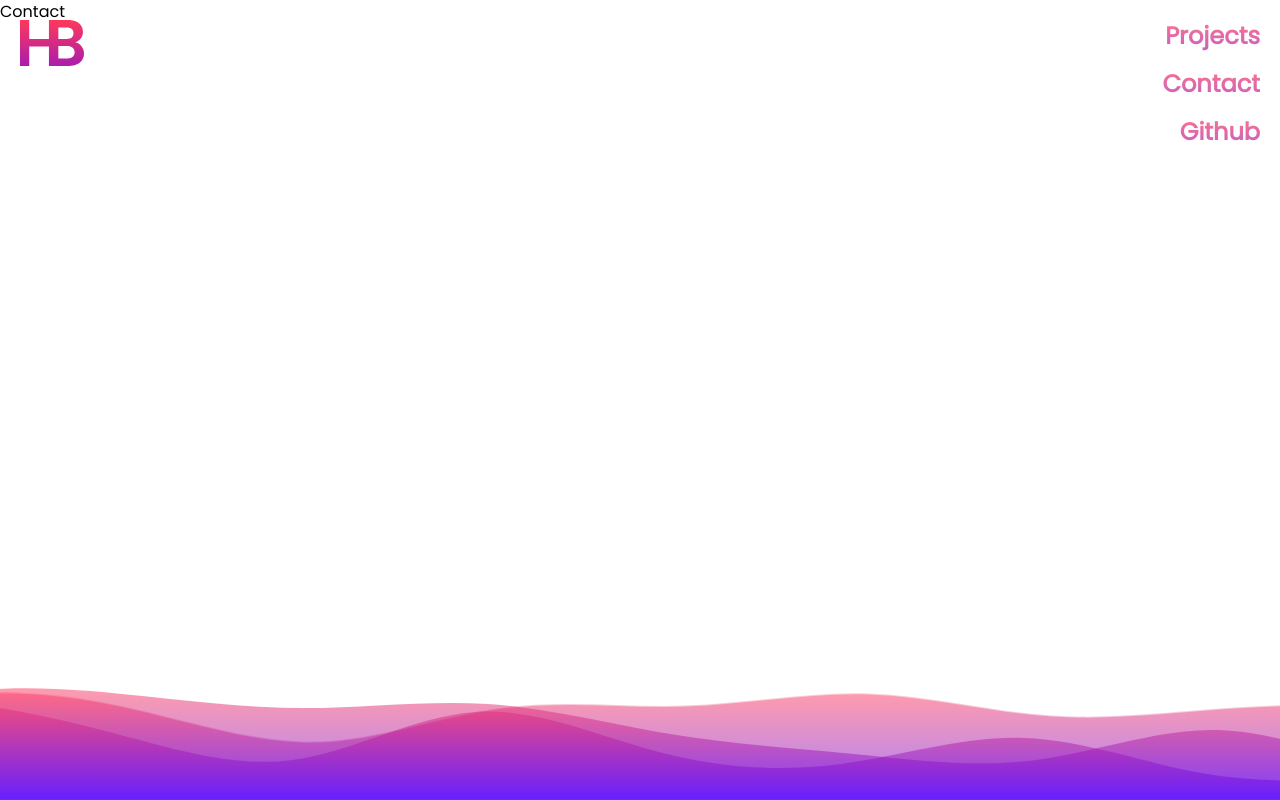
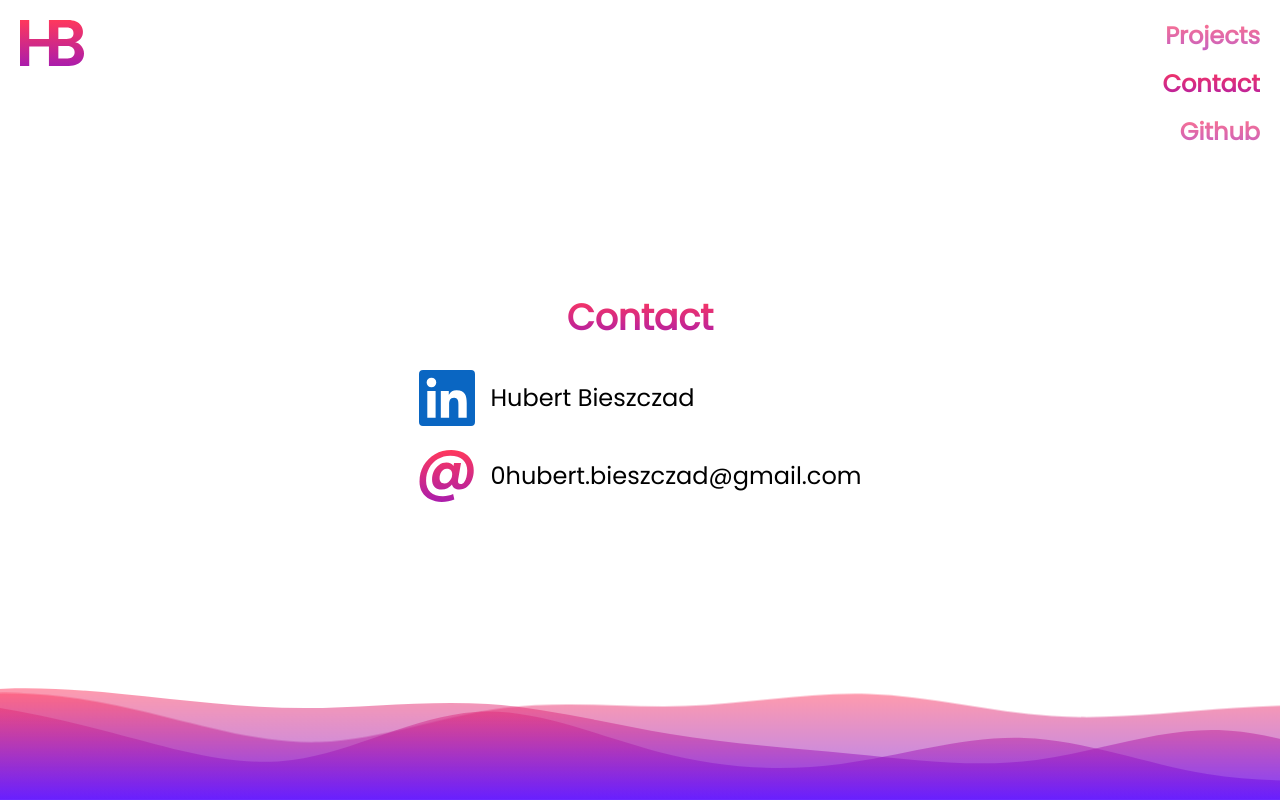
Before and after one commit to Brentlok/hbieszczad.pl, an Astro site: page /contact in a window 1280 px wide. Built offline with nearby package versions, Linux system fonts and the light colour scheme; Astro itself is replaced by a stand-in of ours.

Commit message:
Finishes

```diff
--- a/astro.config.mjs
+++ b/astro.config.mjs
@@ -1,12 +1,9 @@
 import { defineConfig } from 'astro/config';
-import mdx from '@astrojs/mdx';
 import sitemap from '@astrojs/sitemap';
-
-// https://astro.build/config
 import tailwind from "@astrojs/tailwind";
 
-// https://astro.build/config
 export default defineConfig({
+  output: 'server',
   site: 'https://example.com',
-  integrations: [mdx(), sitemap(), tailwind()]
+  integrations: [sitemap(), tailwind()]
 });
--- a/src/components/Nav.astro
+++ b/src/components/Nav.astro
@@ -1,7 +1,9 @@
 ---
 const items = ['Projects', 'Contact', 'Github'] as const;
 
-const getLink = (item: typeof items[number]) => {
+type Item = typeof items[number];
+
+const getLink = (item: Item) => {
     if(item === 'Github') {
         return 'https://github.com/Brentlok/';
     }
@@ -9,13 +11,15 @@ const getLink = (item: typeof items[number]) => {
     return `/${item.toLowerCase()}`;
 }
 
-const getTarget = (item: typeof items[number]) =>  item === 'Github' ? '_blank' : '_self';
+const getTarget = (item: Item) =>  item === 'Github' ? '_blank' : '_self';
+
+const path = Astro.url.pathname.slice(1) as Item;
 ---
 
 <nav class="fixed top-5 right-5 flex flex-col gap-4 items-end z-30">
     {
         items.map((item) => (
-            <div class="font-gradient text-2xl opacity-70 hover:opacity-100 cursor-pointer transition-opacity font-bold">
+            <div class="link" data-is-active={String(item.toLowerCase() === path)}>
                 <a href={getLink(item)} target={getTarget(item)}>{item}</a>
             </div>
         ))
--- a/src/pages/contact.astro
+++ b/src/pages/contact.astro
@@ -1,8 +1,39 @@
 ---
 import Layout from "~/layouts/Layout.astro"
 
+type Contact = {
+    icon: string;
+    url: string;
+    name?: string;
+}
+
+const contacts: Array<Contact> = [
+    {
+        icon: 'linkedin',
+        url: 'https://www.linkedin.com/in/hubert-bieszczad-a2a24823a',
+    },
+    {
+        icon: 'mail',
+        url: 'mailto:0hubert.bieszczad@gmail.com',
+        name: '0hubert.bieszczad@gmail.com',
+    },
+];
 ---
 
 <Layout>
-    <h1>Contact</h1>
+    <main class="main">
+        <div>
+            <h1 class="font-gradient text-4xl font-bold text-center">Contact</h1>
+            <div class="mt-8 flex flex-col gap-6">
+                {
+                    contacts.map(x => (
+                        <div class="flex items-center gap-4">
+                            <img src={`/icons/${x.icon}.svg`} alt="" class="pointer-events-none" />
+                            <a class="text-2xl" href={x.url}>{x.name ?? 'Hubert Bieszczad'}</a>
+                        </div>
+                    ))
+                }
+            </div>
+        </div>
+    </main>
 </Layout>
--- a/src/styles/global.css
+++ b/src/styles/global.css
@@ -59,6 +59,14 @@ body {
     height: auto;
 }
 
+.link[data-is-active="true"] {
+    @apply opacity-100;
+}
+
+.link {
+    @apply font-gradient text-2xl opacity-70 hover:opacity-100 cursor-pointer transition-opacity font-bold;
+}
+
 @keyframes move_wave {
     0% {
         transform: translateX(0);
```
Also changed, not shown: package.json (+8 -9 lines), public/icons/astro.svg (added), public/icons/linkedin.svg (added), public/icons/mail.svg (added), 1 other file.
